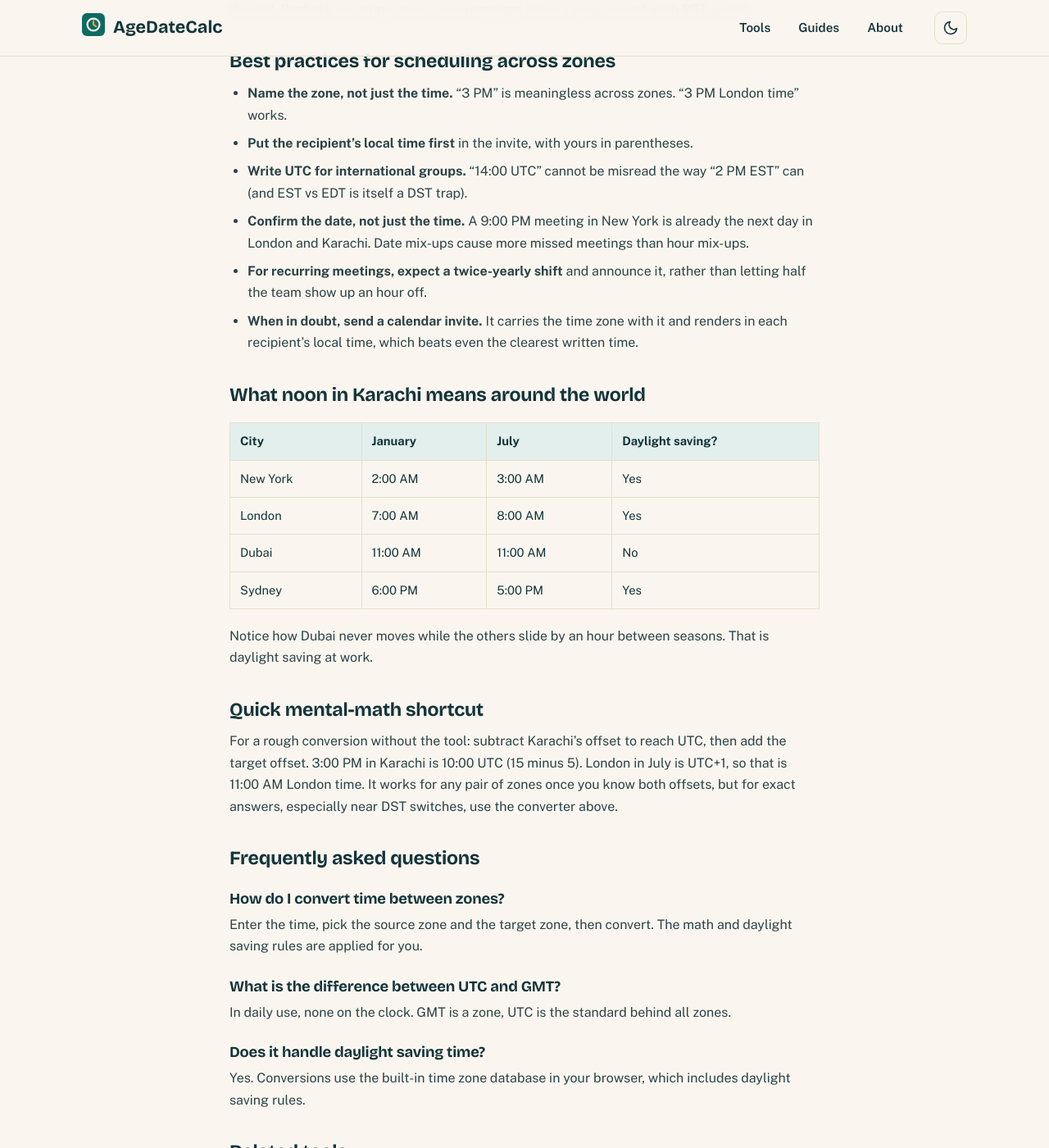
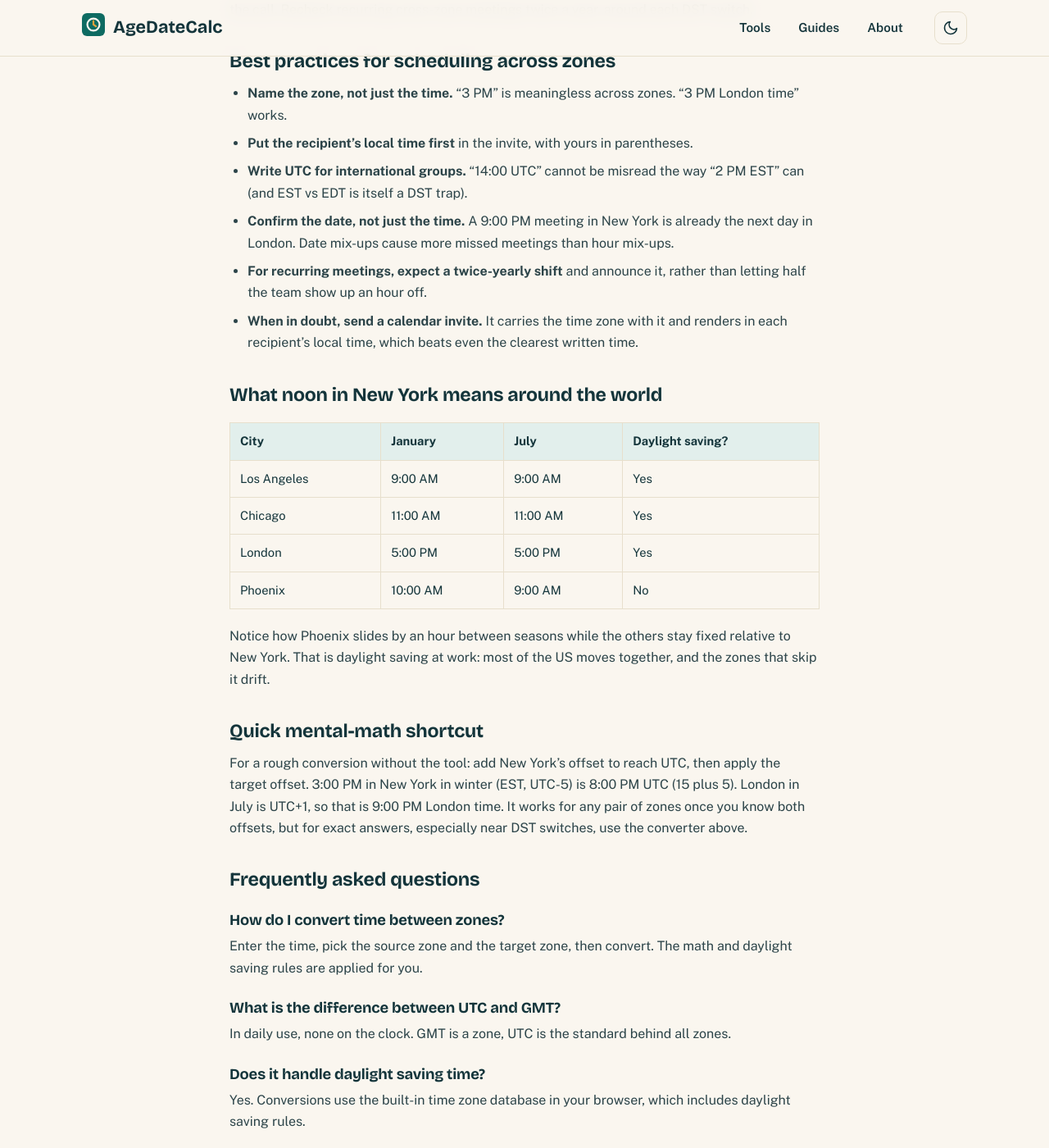
Before and after one commit to zaidmeo09-dhangal/agedatecalc, a Jekyll site: the page built from time-zone-converter.md, in a window 1280 px wide and 1400 px high, scrolled down 1654 px. Shown: the whole window at 82% size. Built offline with Jekyll 4.4.1, drawn with Linux system fonts in a browser that asks for light colours; some of the changed text lies outside the part shown.

Commit message:
USA audience focus: US cities, zones, examples, en-US

```diff
--- a/time-zone-converter.md
+++ b/time-zone-converter.md
@@ -98,7 +98,7 @@ For everyday purposes, UTC and GMT show the same clock time. GMT is a time zone
 
 The world runs on offsets from UTC. UTC+5 means five hours ahead of the UTC baseline; UTC-4 means four hours behind it.
 
-Daylight saving complicates the picture: many Northern Hemisphere zones jump forward one hour in summer (roughly March to October) and fall back in winter. Southern Hemisphere zones do the reverse (roughly October to April). Plenty of zones never change at all: Karachi (UTC+5) and Dubai (UTC+4) stay put all year, which is exactly why they make good reference points.
+Daylight saving complicates the picture: many Northern Hemisphere zones jump forward one hour in summer (roughly March to October) and fall back in winter. Southern Hemisphere zones do the reverse (roughly October to April). Plenty of zones never change at all: Phoenix, Arizona (UTC-7) skips daylight saving entirely, which is exactly why it makes a good reference point.
 
 The converter uses your browser's built-in time zone database, so the correct rules for any date, past or future, are applied automatically. You never have to look up when DST starts.
 
@@ -113,24 +113,24 @@ So a standing meeting at 3:00 PM London time is 10:00 AM in New York most of the
 - **Name the zone, not just the time.** "3 PM" is meaningless across zones. "3 PM London time" works.
 - **Put the recipient's local time first** in the invite, with yours in parentheses.
 - **Write UTC for international groups.** "14:00 UTC" cannot be misread the way "2 PM EST" can (and EST vs EDT is itself a DST trap).
-- **Confirm the date, not just the time.** A 9:00 PM meeting in New York is already the next day in London and Karachi. Date mix-ups cause more missed meetings than hour mix-ups.
+- **Confirm the date, not just the time.** A 9:00 PM meeting in New York is already the next day in London. Date mix-ups cause more missed meetings than hour mix-ups.
 - **For recurring meetings, expect a twice-yearly shift** and announce it, rather than letting half the team show up an hour off.
 - **When in doubt, send a calendar invite.** It carries the time zone with it and renders in each recipient's local time, which beats even the clearest written time.
 
-## What noon in Karachi means around the world
+## What noon in New York means around the world
 
 | City | January | July | Daylight saving? |
 |---|---|---|---|
-| New York | 2:00 AM | 3:00 AM | Yes |
-| London | 7:00 AM | 8:00 AM | Yes |
-| Dubai | 11:00 AM | 11:00 AM | No |
-| Sydney | 6:00 PM | 5:00 PM | Yes |
+| Los Angeles | 9:00 AM | 9:00 AM | Yes |
+| Chicago | 11:00 AM | 11:00 AM | Yes |
+| London | 5:00 PM | 5:00 PM | Yes |
+| Phoenix | 10:00 AM | 9:00 AM | No |
 
-Notice how Dubai never moves while the others slide by an hour between seasons. That is daylight saving at work.
+Notice how Phoenix slides by an hour between seasons while the others stay fixed relative to New York. That is daylight saving at work: most of the US moves together, and the zones that skip it drift.
 
 ## Quick mental-math shortcut
 
-For a rough conversion without the tool: subtract Karachi's offset to reach UTC, then add the target offset. 3:00 PM in Karachi is 10:00 UTC (15 minus 5). London in July is UTC+1, so that is 11:00 AM London time. It works for any pair of zones once you know both offsets, but for exact answers, especially near DST switches, use the converter above.
+For a rough conversion without the tool: add New York's offset to reach UTC, then apply the target offset. 3:00 PM in New York in winter (EST, UTC-5) is 8:00 PM UTC (15 plus 5). London in July is UTC+1, so that is 9:00 PM London time. It works for any pair of zones once you know both offsets, but for exact answers, especially near DST switches, use the converter above.
 
 ## Frequently asked questions
 
@@ -159,23 +159,22 @@ Yes. Conversions use the built-in time zone database in your browser, which incl
   "use strict";
   var zones = [
     ["UTC", "UTC"],
-    ["Karachi (PKT)", "Asia/Karachi"],
-    ["Dubai (GST)", "Asia/Dubai"],
-    ["Mumbai (IST)", "Asia/Kolkata"],
-    ["Dhaka (BST)", "Asia/Dhaka"],
-    ["Bangkok (ICT)", "Asia/Bangkok"],
-    ["Singapore (SGT)", "Asia/Singapore"],
-    ["Tokyo (JST)", "Asia/Tokyo"],
-    ["Sydney (AEDT/AEST)", "Australia/Sydney"],
+    ["New York (EST/EDT)", "America/New_York"],
+    ["Chicago (CST/CDT)", "America/Chicago"],
+    ["Denver (MST/MDT)", "America/Denver"],
+    ["Los Angeles (PST/PDT)", "America/Los_Angeles"],
+    ["Phoenix (MST, no DST)", "America/Phoenix"],
+    ["Toronto (EST/EDT)", "America/Toronto"],
+    ["Sao Paulo (BRT)", "America/Sao_Paulo"],
     ["London (GMT/BST)", "Europe/London"],
     ["Paris (CET/CEST)", "Europe/Paris"],
     ["Berlin (CET/CEST)", "Europe/Berlin"],
     ["Moscow (MSK)", "Europe/Moscow"],
-    ["New York (EST/EDT)", "America/New_York"],
-    ["Chicago (CST/CDT)", "America/Chicago"],
-    ["Los Angeles (PST/PDT)", "America/Los_Angeles"],
-    ["Toronto (EST/EDT)", "America/Toronto"],
-    ["Sao Paulo (BRT)", "America/Sao_Paulo"]
+    ["Dubai (GST)", "Asia/Dubai"],
+    ["Mumbai (IST)", "Asia/Kolkata"],
+    ["Singapore (SGT)", "Asia/Singapore"],
+    ["Tokyo (JST)", "Asia/Tokyo"],
+    ["Sydney (AEDT/AEST)", "Australia/Sydney"]
   ];
 
   var fromSel = document.getElementById("tz-from");
@@ -184,7 +183,8 @@ Yes. Conversions use the built-in time zone database in your browser, which incl
     var o1 = document.createElement("option"); o1.value = z[1]; o1.textContent = z[0]; fromSel.appendChild(o1);
     var o2 = document.createElement("option"); o2.value = z[1]; o2.textContent = z[0]; toSel.appendChild(o2);
   });
-  toSel.selectedIndex = 9; // London default
+  fromSel.selectedIndex = 1; // New York default
+  toSel.selectedIndex = 8; // London default
 
   // Pre-fill with current local time
   (function(){
```
